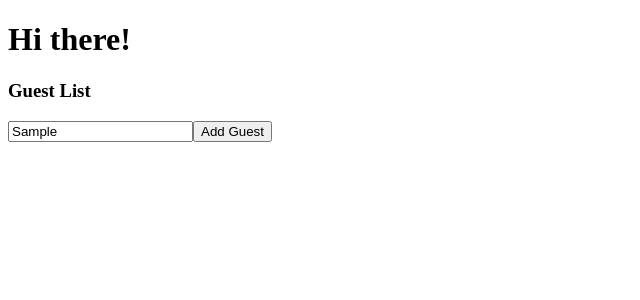
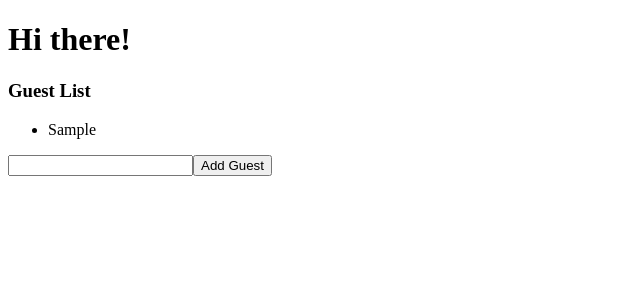
Before and after one commit to MihaiGitHub/typescript, a React (Create React App) app: page / in a window 1280 px wide. Both pictures are taken after typing "Sample" into the empty fields and a click on the button "Add Guest". Shown: the top 300 px of the page, without its empty margins (0-640 px from the left). Built offline with nearby package versions, Linux system fonts and the light colour scheme.

Commit message:
Display a list

```diff
--- a/src/state/GuestList.tsx
+++ b/src/state/GuestList.tsx
@@ -3,11 +3,24 @@
 const GuestList: React.FC = () => {
   const [name, setName] = useState("");
 
+  // guests will be an array of strings
+  const [guests, setGuests] = useState<string[]>([]);
+
+  const onClick = () => {
+    setName("");
+    setGuests([...guests, name]);
+  };
+
   return (
     <div>
       <h3>Guest List</h3>
+      <ul>
+        {guests.map((guest) => (
+          <li key={guest}>{guest}</li>
+        ))}
+      </ul>
       <input value={name} onChange={(e) => setName(e.target.value)} />
-      <button>Add Guest</button>
+      <button onClick={onClick}>Add Guest</button>
     </div>
   );
 };
```
